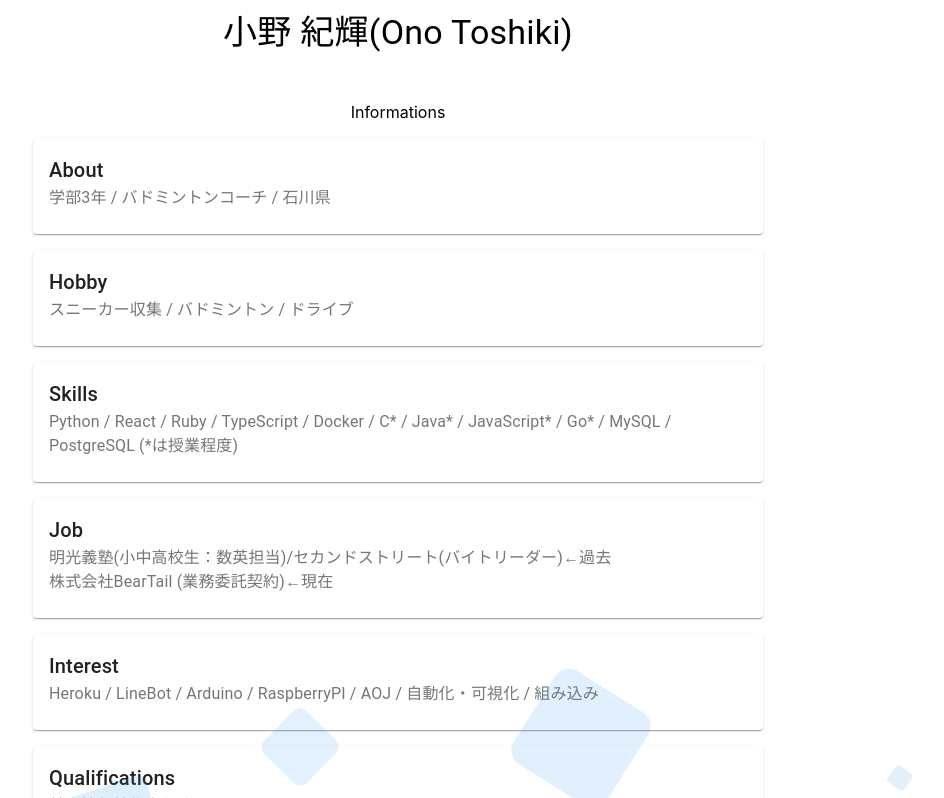
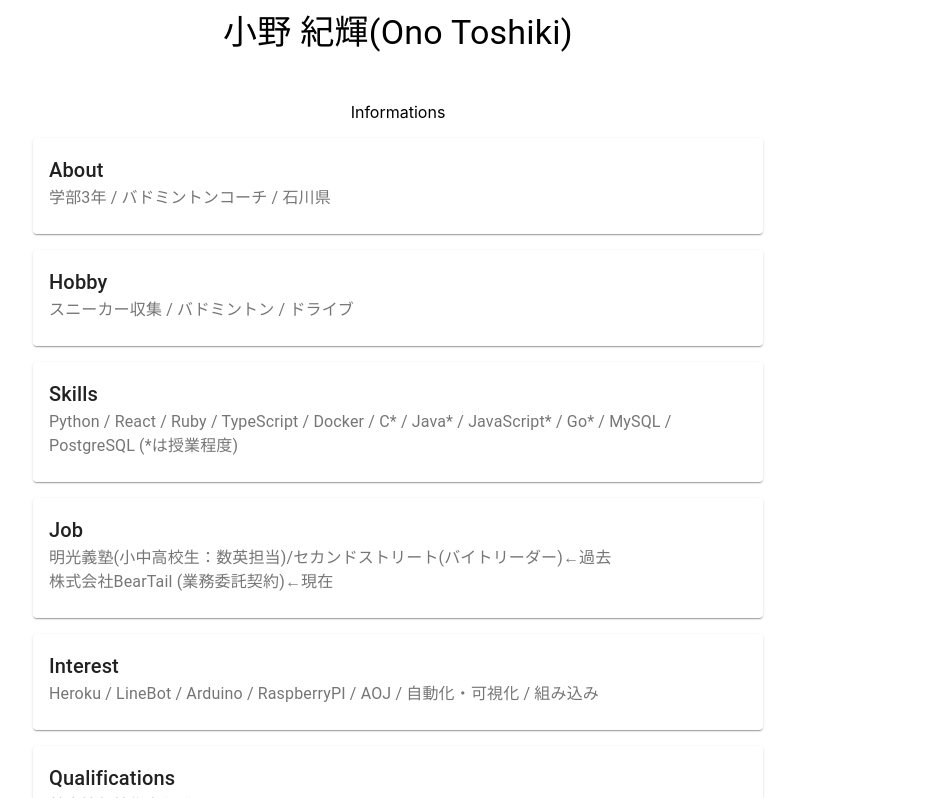
Before and after one commit to Osadakun/react-typescript-site, a React (Create React App) app: page / in a window 1280 px wide. Shown: the part 358-1156 px from the top of the page, without its empty margins (242-1186 px from the left). Built offline with nearby package versions, Linux system fonts and the light colour scheme.

Commit message:
add file

```diff
--- a/src/assets/app.scss
+++ b/src/assets/app.scss
@@ -17,7 +17,7 @@
     top: 0;
     left: 0;
     width: 100%;
-    height: 160%;
+    height: 180%;
     overflow: hidden;
     padding: 0px;
     li {
```
